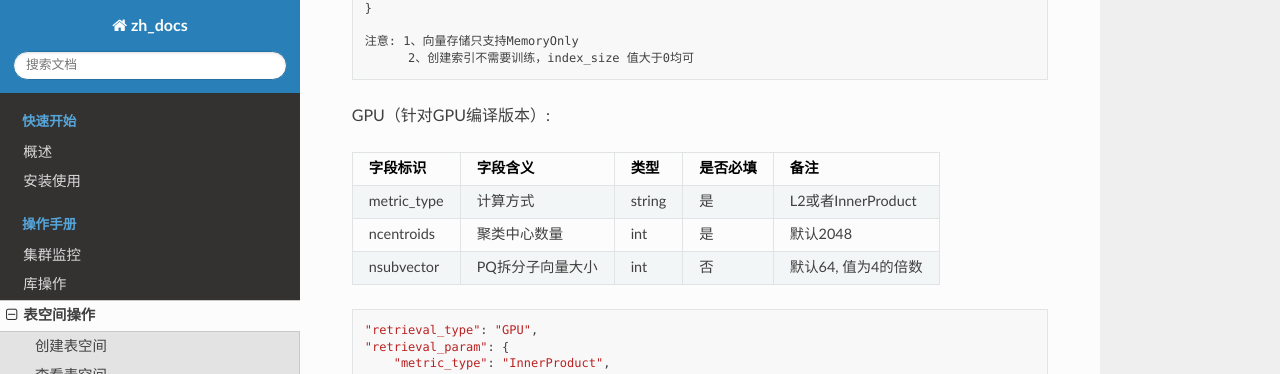
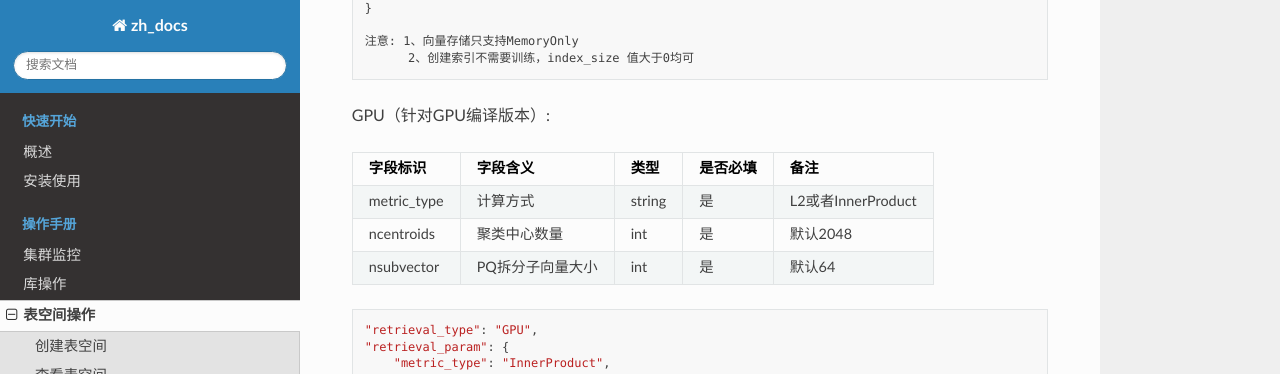
Before and after one commit to vearch/zh_docs, a Sphinx documentation site: the page built from docs/source/use_op/op_space.rst, in a window 1280 px wide and 900 px high, scrolled down 3592 px. Shown: the top 374 px of the window. Built offline with Sphinx 7.4.7 and the Read the Docs theme 2.0.0, drawn with Linux system fonts in a browser that asks for light colours; pages that are not in the unit, such as notebooks, are missing from menus.

Commit message:
update space parameter

```diff
--- a/docs/source/use_op/op_space.rst
+++ b/docs/source/use_op/op_space.rst
@@ -200,7 +200,7 @@ GPU（针对GPU编译版本）:
 +---------------+------------------+------------+------------+----------------------------------------+
 |ncentroids     |聚类中心数量      |int         |是          |默认2048                                |
 +---------------+------------------+------------+------------+----------------------------------------+
-|nsubvector     |PQ拆分子向量大小  |int         |否          |默认64, 值为4的倍数                     |
+|nsubvector     |PQ拆分子向量大小  |int         |是          |默认64                                  |
 +---------------+------------------+------------+------------+----------------------------------------+
 
 ::
```
